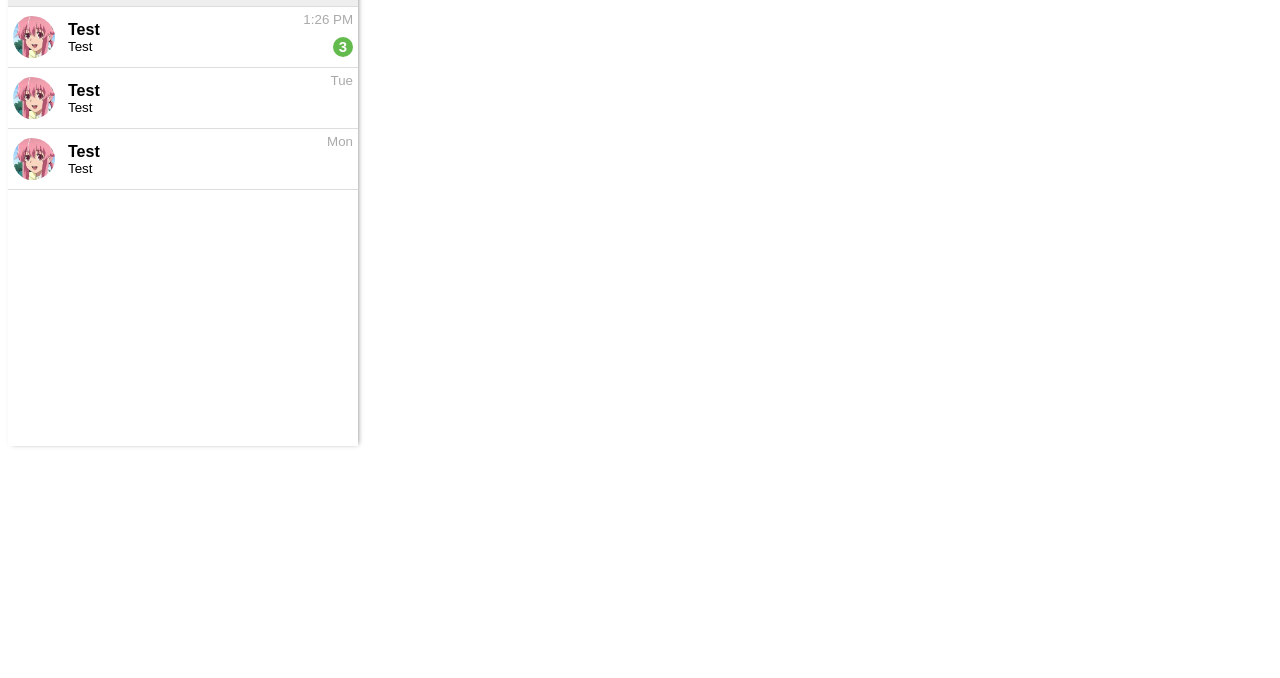
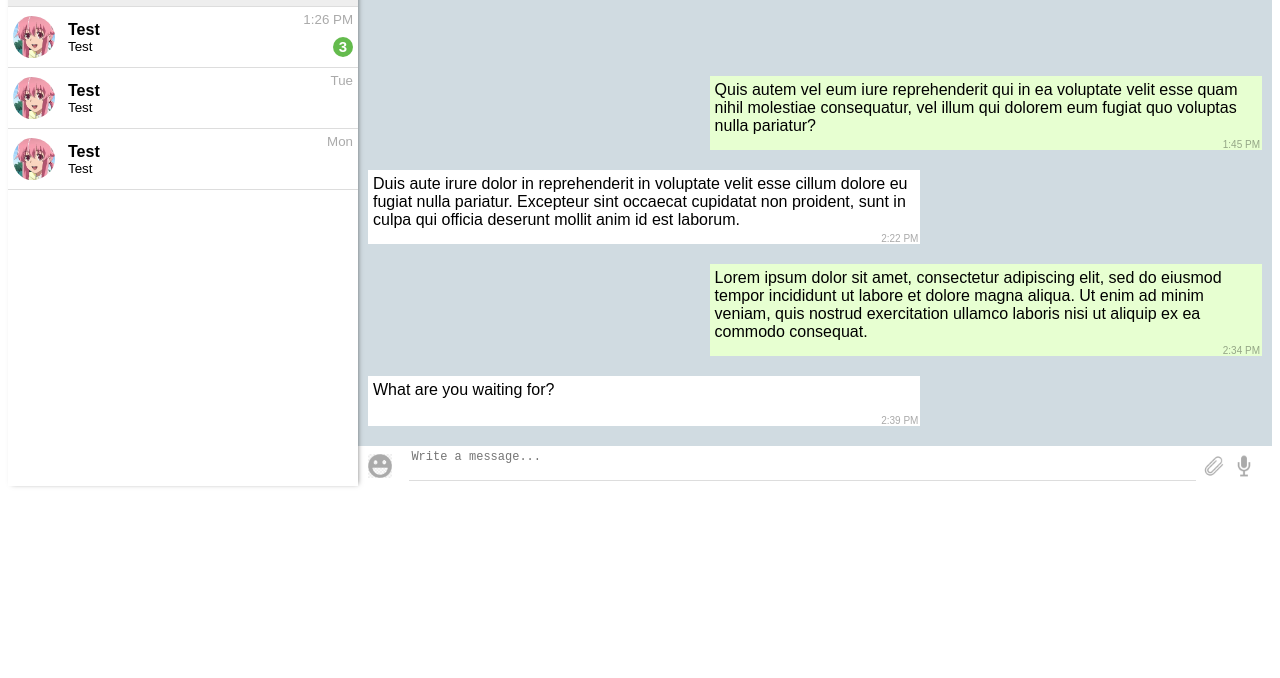
Before and after one commit to pa-artem/Telegram-UI-Copy, a plain HTML site: page index.html in a window 1280 px wide. Shown: the part 122-800 px from the top of the page. Drawn offline with Linux system fonts and the light colour scheme.

Commit message:
Add chat area

```diff
--- a/index.html
+++ b/index.html
@@ -23,17 +23,17 @@
             </div>
 
             <div class="chat-header">
-                <div class="icon-wrapper icon" style="width: 10%">
+                <div class="icon-wrapper icon" style="width: 60px">
                     <img id="left-arrow-icon" class="icon" src="res/img/left-arrow-icon.png">
                 </div>
-                <div class="icon-wrapper icon" style="width: 10%">
+                <div class="icon-wrapper icon" style="width: 60px">
                     <img class="user-pic" src="res/img/user1.jpg">
                 </div>
-                <div class="status-block" style="width: 70%;">
+                <div class="status-block" style="width: 100%;">
                     <div class="name-text">Yuno Gasai</div>
                     <div class="status-text">last seen 3 hours ago</div>
                 </div>
-                <div class="icon-wrapper icon" style="width: 10%; justify-content: flex-end">
+                <div class="icon-wrapper icon" style="width: 60px; justify-content: flex-end">
                     <img id="options-icon" class="icon" src="res/img/options-icon.png">
                 </div>
             </div>
@@ -100,6 +100,52 @@
             </div>
 
             <div class="chat">
+
+                <div class="chat-contents">
+                    <div class="message-wrapper">
+                        <div class="others-message message">
+                            What are you waiting for?
+                            <div class="message-timestamp">2:39 PM</div>
+                        </div>
+                    </div>
+
+                    <div class="message-wrapper">
+                        <div class="my-message message">
+                            Lorem ipsum dolor sit amet, consectetur adipiscing elit, sed do eiusmod tempor incididunt ut labore et dolore magna aliqua. Ut enim ad minim veniam, quis nostrud exercitation ullamco laboris nisi ut aliquip ex ea commodo consequat.
+                            <div class="message-timestamp">2:34 PM</div>
+                        </div>
+                    </div>
+
+                    <div class="message-wrapper">
+                        <div class="others-message message">
+                            Duis aute irure dolor in reprehenderit in voluptate velit esse cillum dolore eu fugiat nulla pariatur. Excepteur sint occaecat cupidatat non proident, sunt in culpa qui officia deserunt mollit anim id est laborum.
+                            <div class="message-timestamp">2:22 PM</div>
+                        </div>
+                    </div>
+
+                    <div class="message-wrapper">
+                        <div class="my-message message">
+                            Quis autem vel eum iure reprehenderit qui in ea voluptate velit esse quam nihil molestiae consequatur, vel illum qui dolorem eum fugiat quo voluptas nulla pariatur?
+                            <div class="message-timestamp">1:45 PM</div>
+                        </div>
+                    </div>
+                </div>
+
+                <div class="input-box">
+                    <div class="icon-wrapper" style="width: 60px">
+                        <img id="emoji-icon" class="input-box-icon" src="res/img/emoji-icon.png">
+                    </div>
+                    <div style="width: 100%">
+                        <textarea placeholder="Write a message..."></textarea>
+                    </div>
+                    <div class="icon-wrapper" style="min-width: 40px">
+                        <img id="attach-icon" class="input-box-icon" src="res/img/attach-icon.png">
+                    </div>
+                    <div class="icon-wrapper" style="min-width: 40px">
+                        <img id="microphone-icon" class="input-box-icon" src="res/img/microphone-icon.png">
+                    </div>
+                </div>
+
             </div>
 
         </div>
--- a/res/css/style.css
+++ b/res/css/style.css
@@ -88,6 +88,7 @@
     display: block;
     box-shadow: 2px 0 5px -2px rgba(0,0,0,0.5);
     min-width: 350px;
+    z-index:10;
 }
 
 .chats-list-item {
@@ -99,10 +100,8 @@
     align-items: center;
 }
 
-.chat {
-    max-height: 500px;
-    height: 500px;
-    width: 100%;
+.chats-list-item:hover {
+    background-color: #ddd;
 }
 
 .selected {
@@ -130,3 +129,104 @@
     font-weight: bold;
     font-size: 15px;
 }
+
+/* chat */
+
+.chat-contents {
+    display: flex;
+    flex-direction: column-reverse;
+    overflow-y: scroll;
+    background-color: #D0DBE1;
+    min-height: 500px;
+    max-height: 500px;
+}
+
+.chat {
+    width: 100%;
+    display: block;
+}
+
+.message-wrapper {
+    padding-bottom: 20px;
+    padding-left: 10px;
+}
+
+.message {
+    width: 60%;
+    padding: 5px;
+    padding-bottom: 15px;
+    min-height: 30px;
+    position: relative;
+}
+
+.my-message {
+    align-self: end;
+    margin-left:auto;
+    margin-right:0;
+    background-color: #E7FFD1;
+    margin-right: 10px;
+}
+
+.others-message {
+    background-color: white;
+}
+
+.message-timestamp {
+    position: absolute;
+    bottom: 0px;
+    right: 0px;
+    white-space: nowrap;
+    margin-right: 2px;
+    font-size: 10px;
+
+}
+
+.my-message > .message-timestamp {
+    color: #94A686;
+}
+
+.others-message > .message-timestamp {
+    color: #aaa;
+}
+
+.input-box {
+    display: flex;
+    height: 40px;
+    background-color: white;
+    align-items: center;
+}
+
+.input-box-icon {
+    height: 60%;
+}
+
+textarea {
+    width: 100%;
+    border: none;
+    outline: none;
+    resize: none;
+    font-size: 12px;
+    border-bottom: 1px;
+    border-bottom-style: solid;
+    border-color: #ddd;
+}
+
+#emoji-icon {
+    padding-left: 10px;
+}
+
+#attach-icon {
+    padding-left: 10px;
+}
+
+
+.block1 {
+    position: relative;
+}
+
+.block2 {
+
+    position: absolute;
+    top: 0px;
+    right: 0px;
+}
```
Also changed, not shown: res/img/attach-icon.png (added), res/img/emoji-icon.png (added), res/img/microphone-icon.png (added).
